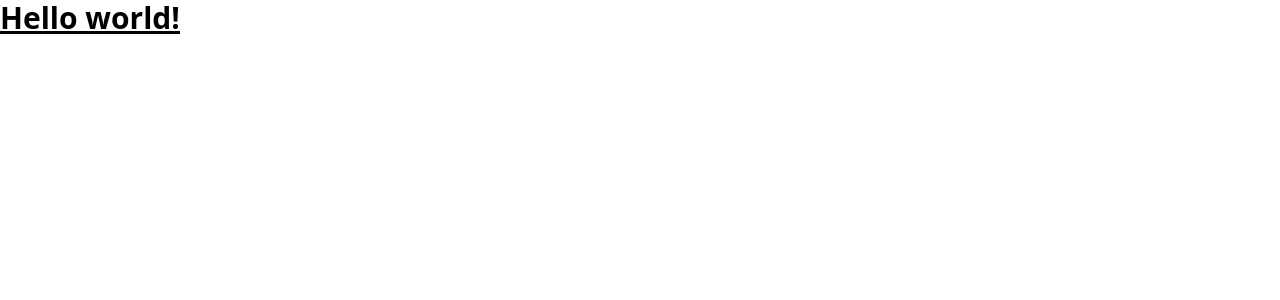
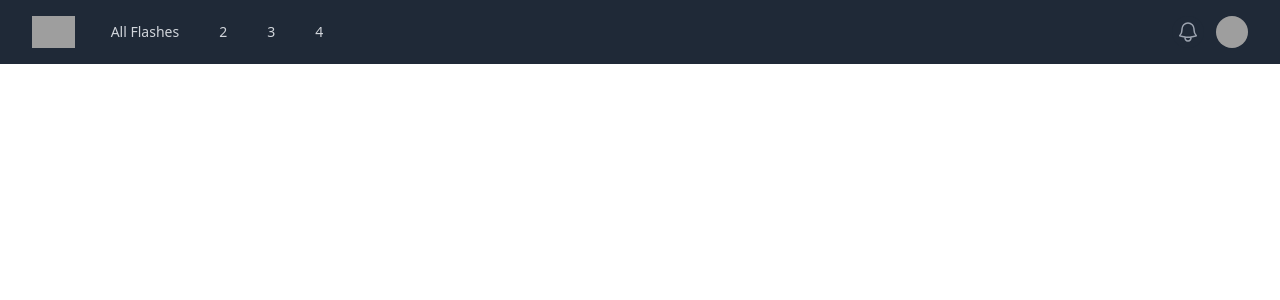
Before and after one commit to yjglab/BlooBolt, a Next.js app in the folder project/front/: page / in a window 1280 px wide. Shown: the top 300 px of the page. Built offline with nearby package versions, Linux system fonts and the light colour scheme; grey boxes are pictures that could not be loaded.

Commit message:
Add: Navigation css

```diff
--- /dev/null
+++ b/project/front/components/Navigation.js
@@ -0,0 +1,171 @@
+import React from "react";
+import { Fragment } from "react";
+import { Disclosure, Menu, Transition } from "@headlessui/react";
+import { Bars3Icon, BellIcon, XMarkIcon } from "@heroicons/react/24/outline";
+
+const navigationMenu = [
+  { name: "All Flashes", href: "/", current: false },
+  { name: "2", href: "#", current: false },
+  { name: "3", href: "#", current: false },
+  { name: "4", href: "#", current: false },
+];
+
+function classNames(...classes) {
+  return classes.filter(Boolean).join(" ");
+}
+
+const Navigation = () => {
+  return (
+    <Disclosure as="nav" className="bg-gray-800">
+      {({ open }) => (
+        <>
+          <div className="mx-auto max-w-7xl px-2 sm:px-6 lg:px-8">
+            <div className="relative flex h-16 items-center justify-between">
+              <div className="absolute inset-y-0 left-0 flex items-center sm:hidden">
+                {/* Mobile menu button*/}
+                <Disclosure.Button className="inline-flex items-center justify-center rounded-md p-2 text-gray-400 hover:bg-gray-700 hover:text-white focus:outline-none focus:ring-2 focus:ring-inset focus:ring-white">
+                  <span className="sr-only">Open main menu</span>
+                  {open ? (
+                    <XMarkIcon className="block h-6 w-6" aria-hidden="true" />
+                  ) : (
+                    <Bars3Icon className="block h-6 w-6" aria-hidden="true" />
+                  )}
+                </Disclosure.Button>
+              </div>
+              <div className="flex flex-1 items-center justify-center sm:items-stretch sm:justify-start">
+                <div className="flex flex-shrink-0 items-center">
+                  <img
+                    className="block h-8 w-auto lg:hidden"
+                    src="https://cdn-icons-png.flaticon.com/512/880/880910.png"
+                    alt="Your Company"
+                  />
+                  <img
+                    className="hidden h-8 w-auto lg:block"
+                    src="https://cdn-icons-png.flaticon.com/512/880/880910.png"
+                    alt="Your Company"
+                  />
+                </div>
+                <div className="hidden sm:ml-6 sm:block">
+                  <div className="flex space-x-4">
+                    {navigationMenu.map((item) => (
+                      <a
+                        key={item.name}
+                        href={item.href}
+                        className={classNames(
+                          item.current
+                            ? "bg-gray-900 text-white"
+                            : "text-gray-300 hover:bg-gray-700 hover:text-white",
+                          "px-3 py-2 rounded-md text-sm font-medium"
+                        )}
+                        aria-current={item.current ? "page" : undefined}
+                      >
+                        {item.name}
+                      </a>
+                    ))}
+                  </div>
+                </div>
+              </div>
+              <div className="absolute inset-y-0 right-0 flex items-center pr-2 sm:static sm:inset-auto sm:ml-6 sm:pr-0">
+                <button
+                  type="button"
+                  className="rounded-full bg-gray-800 p-1 text-gray-400 hover:text-white focus:outline-none focus:ring-2 focus:ring-white focus:ring-offset-2 focus:ring-offset-gray-800"
+                >
+                  <span className="sr-only">View notifications</span>
+                  <BellIcon className="h-6 w-6" aria-hidden="true" />
+                </button>
+
+                {/* Profile dropdown */}
+                <Menu as="div" className="relative ml-3">
+                  <div>
+                    <Menu.Button className="flex rounded-full bg-gray-800 text-sm focus:outline-none focus:ring-2 focus:ring-white focus:ring-offset-2 focus:ring-offset-gray-800">
+                      <span className="sr-only">Open user menu</span>
+                      <img
+                        className="h-8 w-8 rounded-full object-cover"
+                        src="https://vssmn.org/wp-content/uploads/2018/12/146-1468479_my-profile-icon-blank-profile-picture-circle-hd.png"
+                        alt=""
+                      />
+                    </Menu.Button>
+                  </div>
+                  <Transition
+                    as={Fragment}
+                    enter="transition ease-out duration-100"
+                    enterFrom="transform opacity-0 scale-95"
+                    enterTo="transform opacity-100 scale-100"
+                    leave="transition ease-in duration-75"
+                    leaveFrom="transform opacity-100 scale-100"
+                    leaveTo="transform opacity-0 scale-95"
+                  >
+                    <Menu.Items className="absolute right-0 z-10 mt-2 w-48 origin-top-right rounded-md bg-white py-1 shadow-lg ring-1 ring-black ring-opacity-5 focus:outline-none">
+                      <Menu.Item>
+                        {({ active }) => (
+                          <a
+                            href="#"
+                            className={classNames(
+                              active ? "bg-gray-100" : "",
+                              "block px-4 py-2 text-sm text-gray-700"
+                            )}
+                          >
+                            Your Profile
+                          </a>
+                        )}
+                      </Menu.Item>
+                      <Menu.Item>
+                        {({ active }) => (
+                          <a
+                            href="#"
+                            className={classNames(
+                              active ? "bg-gray-100" : "",
+                              "block px-4 py-2 text-sm text-gray-700"
+                            )}
+                          >
+                            Settings
+                          </a>
+                        )}
+                      </Menu.Item>
+                      <Menu.Item>
+                        {({ active }) => (
+                          <a
+                            href="#"
+                            className={classNames(
+                              active ? "bg-gray-100" : "",
+                              "block px-4 py-2 text-sm text-gray-700"
+                            )}
+                          >
+                            Sign out
+                          </a>
+                        )}
+                      </Menu.Item>
+                    </Menu.Items>
+                  </Transition>
+                </Menu>
+              </div>
+            </div>
+          </div>
+
+          <Disclosure.Panel className="sm:hidden">
+            <div className="space-y-1 px-2 pt-2 pb-3">
+              {navigationMenu.map((item) => (
+                <Disclosure.Button
+                  key={item.name}
+                  as="a"
+                  href={item.href}
+                  className={classNames(
+                    item.current
+                      ? "bg-gray-900 text-white"
+                      : "text-gray-300 hover:bg-gray-700 hover:text-white",
+                    "block px-3 py-2 rounded-md text-base font-medium"
+                  )}
+                  aria-current={item.current ? "page" : undefined}
+                >
+                  {item.name}
+                </Disclosure.Button>
+              ))}
+            </div>
+          </Disclosure.Panel>
+        </>
+      )}
+    </Disclosure>
+  );
+};
+
+export default Navigation;
--- a/project/front/package.json
+++ b/project/front/package.json
@@ -9,6 +9,8 @@
   "author": "yjglab",
   "license": "ISC",
   "dependencies": {
+    "@headlessui/react": "^1.7.8",
+    "@heroicons/react": "^2.0.14",
     "next": "^12.3.4",
     "next-redux-wrapper": "^6.0.2",
     "prop-types": "^15.8.1",
--- a/project/front/pages/index.js
+++ b/project/front/pages/index.js
@@ -1,12 +1,11 @@
 import React from "react";
 import AppLayout from "../components/AppLayout";
+import Navigation from "../components/Navigation";
 
 const Home = () => {
   return (
     <AppLayout>
-      <div>
-        <h1 className="text-3xl font-bold underline">Hello world!</h1>
-      </div>
+      <Navigation />
     </AppLayout>
   );
 };
```
Also changed, not shown: project/front/images/flash.png (added), 1 other file (tests, documents, lock files or other folders).
